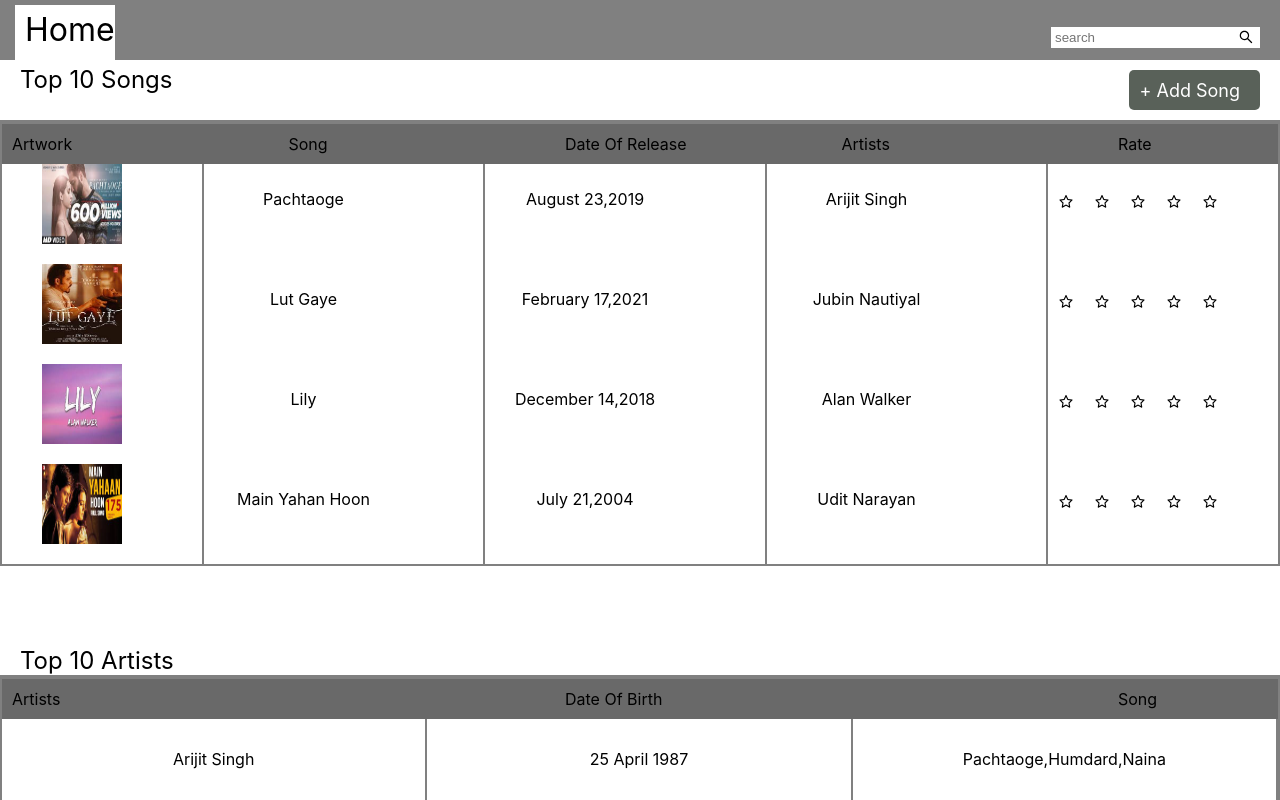
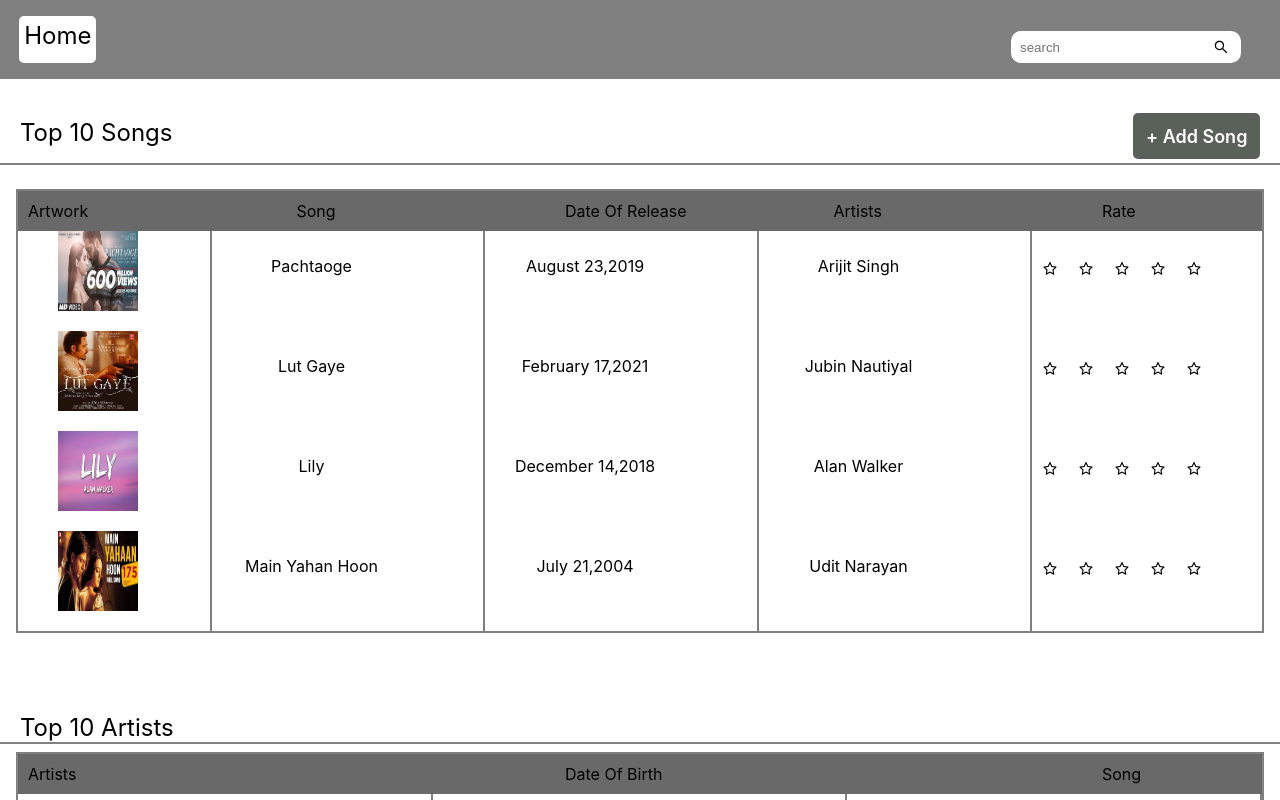
Before and after one commit to manishdhakrey/deltaxAssignment, a React (Create React App) app: page / in a window 1280 px wide. Shown: the top 800 px of the page. Built offline with nearby package versions, Linux system fonts and the light colour scheme; the HTML template or start-up script is replaced by a standard one.

Commit message:
minor UI fixes

```diff
--- a/src/App.css
+++ b/src/App.css
@@ -1,6 +1,8 @@
+
 
 .nav{
-  height: 60px;
+  padding: 1em 1.2em;
+  /* height: 60px; */
   display: flex;
   justify-content: space-between;
   background-color: grey;
@@ -28,15 +30,15 @@
   text-align: left;
 }
 .home{
-  padding-top: 5px;
-  font-size: xx-large;
+  border-radius: 5px;
+  padding: 5px;
+  font-size: 1.5rem;
   background-color: white;
-  padding-left:10px;
-  border-top: 5px solid gray;
-  border-left: 15px solid gray;
-  border-right: 5px solid gray;
 }
 #icon{
+  padding: 0.35em;
+  border-start-end-radius: 10px;
+  border-end-end-radius: 10px;
   width: 20px;
   height: 17px;
   background-color: white;
@@ -44,7 +46,12 @@
 }
 .search-input{
   border: 2px solid white;
+  padding: 0.5em;
+  border-radius: 10px;
+  border-end-end-radius: 0px;
+  border-start-end-radius: 0px;
 }
+
 .search{
   display: flex;
   padding-top: 15px;
@@ -54,6 +61,7 @@
   align-items: center ;
 }
 #s{
+  margin: 1.5em 0px;
   height: 60px;
   display: flex;
   justify-content: space-between;
@@ -62,9 +70,10 @@
   border-bottom: 2px solid gray;
 }
 #s1{
+  margin-top: 10px;
   padding-left: 20px;
   padding-top: 5px;
-  font-size: x-large;
+  font-size: 1.5rem;
 
 }
 #art{
@@ -76,18 +85,18 @@
 #s2{
   background-color: rgb(89, 97, 89);
   padding-top: 10px;
-  padding-right: 20px;
+  padding: 0.7em;
   margin-right: 20px;
   border-radius: 5px;
   height: 20px;
+  font-weight: 600;
   margin-top: 10px;
-  padding-bottom: 10px;
   font-size: large;
 
 }
 #s3{
   color: white;
-  padding-left: 10px;
+  /* padding-left: 10px; */
   text-decoration: none;
 }
 #songsname{
@@ -98,9 +107,11 @@
 }
 #design1{
   border: 2px solid gray;
+  margin: 0.5em 1em;
 }
 #design2{
   border: 2px solid gray;
+  margin: 0.5em 1em;
 }
 
 .divimg{
--- a/src/components/Header.js
+++ b/src/components/Header.js
@@ -4,9 +4,14 @@ function Header() {
     <div class="nav">
       <div class="home">Home</div>
       <div class="search">
-        <input type="text" placeholder="search" name="search" className="search-input"></input>
+        <input
+          type="text"
+          placeholder="search"
+          name="search"
+          className="search-input"
+        ></input>
         <div id="icon">
-          <AiOutlineSearch></AiOutlineSearch>
+          <AiOutlineSearch />
         </div>
       </div>
     </div>
--- a/src/components/Songs.js
+++ b/src/components/Songs.js
@@ -1,13 +1,12 @@
 import { Link } from "react-router-dom";
 function Songs() {
-
   return (
     <div>
       <div id="s">
         <div id="s1">Top 10 Songs</div>
-        <div id="s2">
-          <Link id="s3" to="/AddNewSong">+ Add Song</Link>
-        </div>
+        <Link id="s3" to="/AddNewSong">
+          <div id="s2">+ Add Song</div>
+        </Link>
       </div>
       <div></div>
     </div>
```
